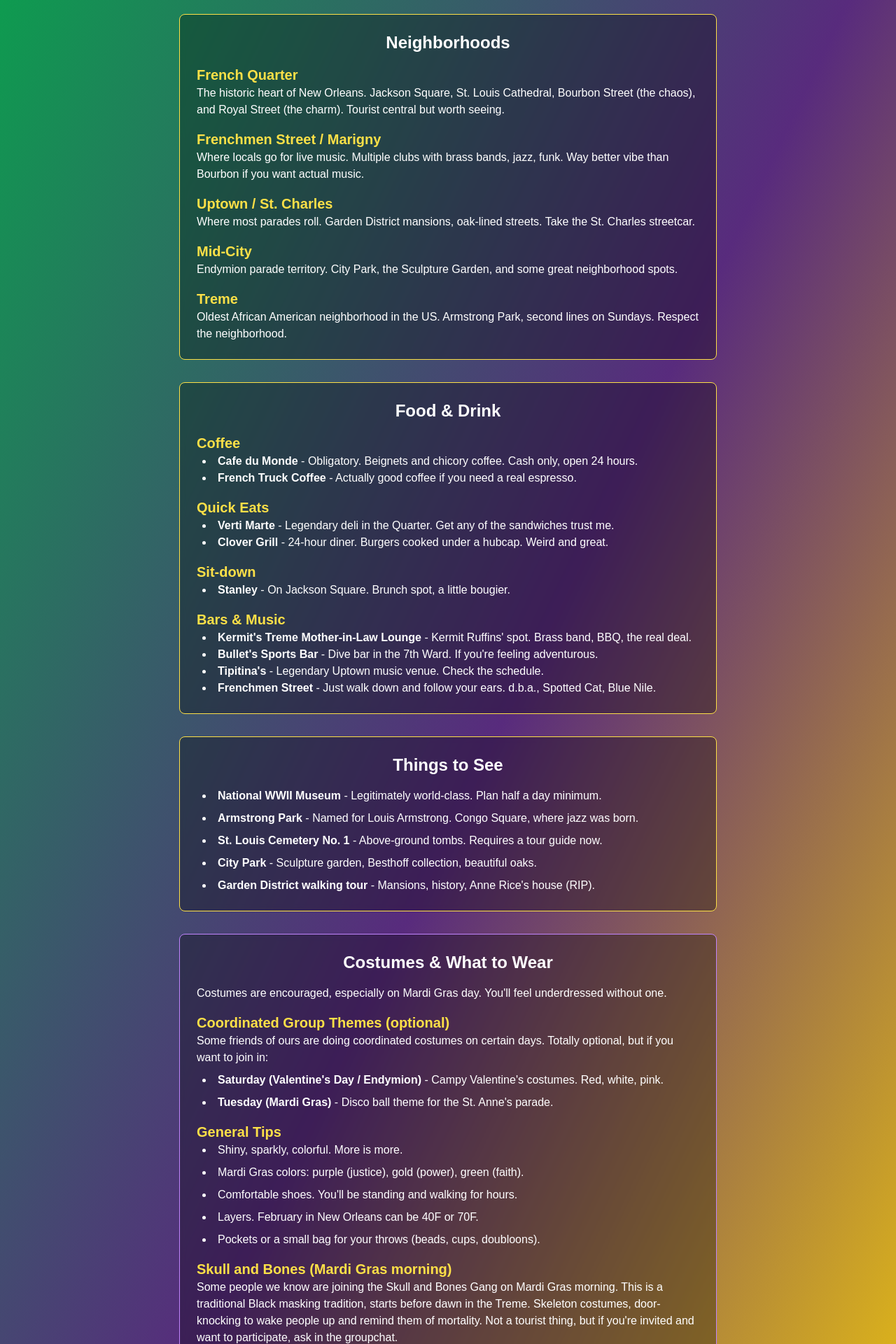
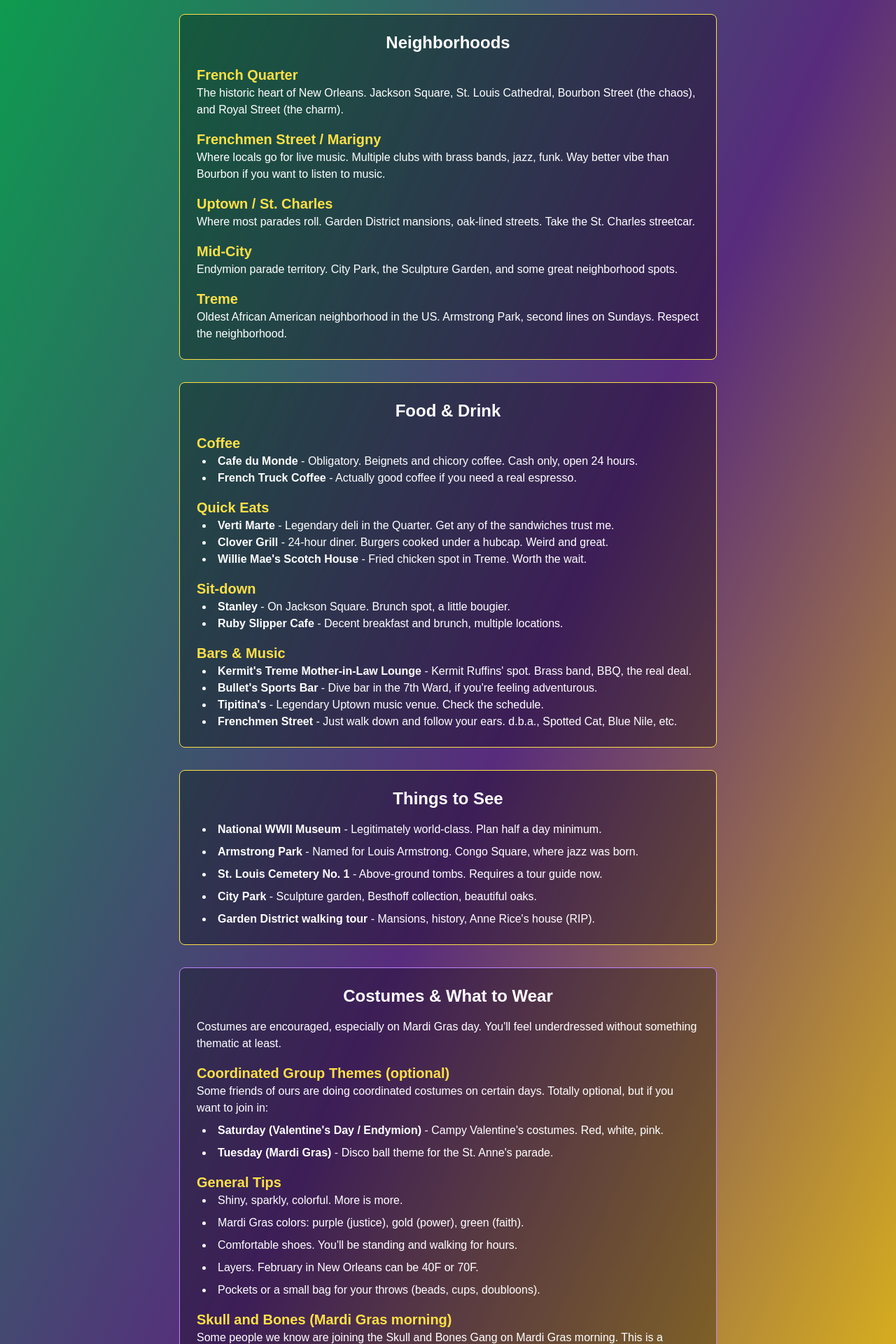
Before and after one commit to WhiskeyTuesday/mardidotcamp, a SvelteKit app: page /guide in a window 1280 px wide. Shown: the part 140-2060 px from the top of the page at 70% size. Built offline with nearby package versions, Linux system fonts and the light colour scheme.

Commit message:
tweaking

```diff
--- a/src/lib/components/Footer.svelte
+++ b/src/lib/components/Footer.svelte
@@ -4,7 +4,7 @@
 
 <footer class="win98-footer">
   <p>© 2025 Mardi.camp - All rights reserved</p>
-  <p>Best viewed with Netscape Navigator or Internet Explorer</p>
+  <p>Best viewed with Netscape Navigator or Internet Explorer 5</p>
   <p>
     <a href="{$page.url.href}">mardi.camp</a> is powered by
     <a href="https://www.lcc.solutions">The Lifestyle™ Computer Company</a>
--- a/src/lib/components/LookingAhead2027.svelte
+++ b/src/lib/components/LookingAhead2027.svelte
@@ -2,11 +2,11 @@
   <h2 class="text-2xl font-bold text-center mb-4 text-purple-300">Looking Ahead: Mardicamp 2027</h2>
 
   <p class="text-white text-center mb-4">
-    Already planning next year. This time we're scheduling it so it <strong>won't conflict</strong> with Whorewhole 3 or any other ingroup/tpot events, which means way more people can come.
+    Already planning next year. This time we're scheduling it so it <em>won't conflict</em> with Whorewhole 3 or any other ingroup/tpot events, so more people can come.
   </p>
 
   <p class="text-white text-center mb-4">
-    2027 is going to be a <strong>"real tpot camp"</strong>: less pirate-radio, more actual organization. Ticketing and planning will start much earlier, some time in spring 2026.
+    2027 is going to be a <em>&OpenCurlyDoubleQuote;real tpot camp&CloseCurlyDoubleQuote;</em>: less pirate-radio, more actual organization. Ticketing and planning will start much earlier, some time in spring 2026.
   </p>
 
   <p class="text-purple-300 text-center">
--- a/src/routes/+page.svelte
+++ b/src/routes/+page.svelte
@@ -53,7 +53,7 @@
       date: 'Thursday, February 12th',
       name: 'Post-parade hangout',
       time: 'After Muses',
-      location: 'Frenchmen St or Howlin\' Wolf',
+      location: 'Frenchmen St or Howlin\' Wolf?',
       memo: 'Live music and drinks. Welcome to Mardi Gras.'
     },
     {
@@ -89,7 +89,7 @@
       name: 'Krewe of Tucks',
       time: '12:00 PM',
       location: 'Uptown',
-      memo: 'Irreverent krewe with toilet-themed throws. Exactly what it sounds like.'
+      memo: 'Irreverent krewe with toilet-themed throws.',
     },
     {
       date: 'Saturday, February 14th',
@@ -163,6 +163,13 @@
     },
     {
       date: 'Wednesday, February 18th',
+      name: 'Midnight Mass (optional)',
+      time: 'Midnight',
+      location: 'St. Louis Cathedral',
+      memo: 'For those who want to start Ash Wednesday the traditional way.'
+    },
+    {
+      date: 'Wednesday, February 18th',
       name: 'Ash Wednesday',
       time: 'Whenever you wake up',
       location: 'St. Louis Cathedral / various',
@@ -172,7 +179,7 @@
       date: 'Thursday, February 19th',
       name: 'Load-out Day',
       time: 'Morning',
-      location: 'Airbnb',
+      location: 'Airbnbs',
       memo: 'Pack up and head out. Ask in groupchat if you need pre-flight suggestions.'
     }
   ];
--- a/src/routes/guide/+page.svelte
+++ b/src/routes/guide/+page.svelte
@@ -24,12 +24,12 @@
         <div class="text-white space-y-4">
           <div>
             <h3 class="text-xl font-bold text-yellow-300">French Quarter</h3>
-            <p>The historic heart of New Orleans. Jackson Square, St. Louis Cathedral, Bourbon Street (the chaos), and Royal Street (the charm). Tourist central but worth seeing.</p>
+            <p>The historic heart of New Orleans. Jackson Square, St. Louis Cathedral, Bourbon Street (the chaos), and Royal Street (the charm). </p>
           </div>
 
           <div>
             <h3 class="text-xl font-bold text-yellow-300">Frenchmen Street / Marigny</h3>
-            <p>Where locals go for live music. Multiple clubs with brass bands, jazz, funk. Way better vibe than Bourbon if you want actual music.</p>
+            <p>Where locals go for live music. Multiple clubs with brass bands, jazz, funk. Way better vibe than Bourbon if you want to listen to music.</p>
           </div>
 
           <div>
@@ -69,6 +69,7 @@
             <ul class="list-disc list-inside ml-2">
               <li><strong>Verti Marte</strong> - Legendary deli in the Quarter. Get any of the sandwiches trust me.</li>
               <li><strong>Clover Grill</strong> - 24-hour diner. Burgers cooked under a hubcap. Weird and great.</li>
+              <li><strong>Willie Mae's Scotch House</strong> - Fried chicken spot in Treme. Worth the wait.</li>
             </ul>
           </div>
 
@@ -76,6 +77,7 @@
             <h3 class="text-xl font-bold text-yellow-300">Sit-down</h3>
             <ul class="list-disc list-inside ml-2">
               <li><strong>Stanley</strong> - On Jackson Square. Brunch spot, a little bougier.</li>
+              <li><strong>Ruby Slipper Cafe</strong> - Decent breakfast and brunch, multiple locations.</li>
             </ul>
           </div>
 
@@ -83,9 +85,9 @@
             <h3 class="text-xl font-bold text-yellow-300">Bars & Music</h3>
             <ul class="list-disc list-inside ml-2">
               <li><strong>Kermit's Treme Mother-in-Law Lounge</strong> - Kermit Ruffins' spot. Brass band, BBQ, the real deal.</li>
-              <li><strong>Bullet's Sports Bar</strong> - Dive bar in the 7th Ward. If you're feeling adventurous.</li>
+              <li><strong>Bullet's Sports Bar</strong> - Dive bar in the 7th Ward, if you're feeling adventurous.</li>
               <li><strong>Tipitina's</strong> - Legendary Uptown music venue. Check the schedule.</li>
-              <li><strong>Frenchmen Street</strong> - Just walk down and follow your ears. d.b.a., Spotted Cat, Blue Nile.</li>
+              <li><strong>Frenchmen Street</strong> - Just walk down and follow your ears. d.b.a., Spotted Cat, Blue Nile, etc.</li>
             </ul>
           </div>
         </div>
@@ -115,7 +117,7 @@
         <h2 class="text-2xl font-bold text-white text-center mb-4 text-purple-300">Costumes & What to Wear</h2>
 
         <div class="text-white space-y-4">
-          <p>Costumes are encouraged, especially on Mardi Gras day. You'll feel underdressed without one.</p>
+          <p>Costumes are encouraged, especially on Mardi Gras day. You'll feel underdressed without something thematic at least. </p>
 
           <div>
             <h3 class="text-xl font-bold text-yellow-300">Coordinated Group Themes (optional)</h3>
@@ -139,7 +141,12 @@
 
           <div>
             <h3 class="text-xl font-bold text-yellow-300">Skull and Bones (Mardi Gras morning)</h3>
-            <p>Some people we know are joining the Skull and Bones Gang on Mardi Gras morning. This is a traditional Black masking tradition, starts before dawn in the Treme. Skeleton costumes, door-knocking to wake people up and remind them of mortality. Not a tourist thing, but if you're invited and want to participate, ask in the groupchat.</p>
+            <p>
+              Some people we know are joining the Skull and Bones Gang on Mardi Gras morning.
+              This is a traditional Black masking tradition, starts before dawn in the Treme.
+              Skeleton costumes, door-knocking to wake people up and remind them of mortality.
+              Not a tourist thing, but if you want to participate, ask in the groupchat.
+            </p>
           </div>
         </div>
       </div>
--- a/src/routes/last-minute/+page.svelte
+++ b/src/routes/last-minute/+page.svelte
@@ -76,7 +76,7 @@
           </p>
 
           <p class="mb-4">
-            If we don't expand into another unit and just one or two people join up, I might be able to get you somewhere for cheaper, but I can't guarantee it. Last minute signups are necessarily going to be kind of manually planned.
+            If we don't expand into another unit and just one or two people join up, I might be able to get you somewhere for cheaper, but I can't guarantee it. Last minute signups are necessarily going to be kind of manually arranged.
           </p>
 
           <p class="mb-4">
```
